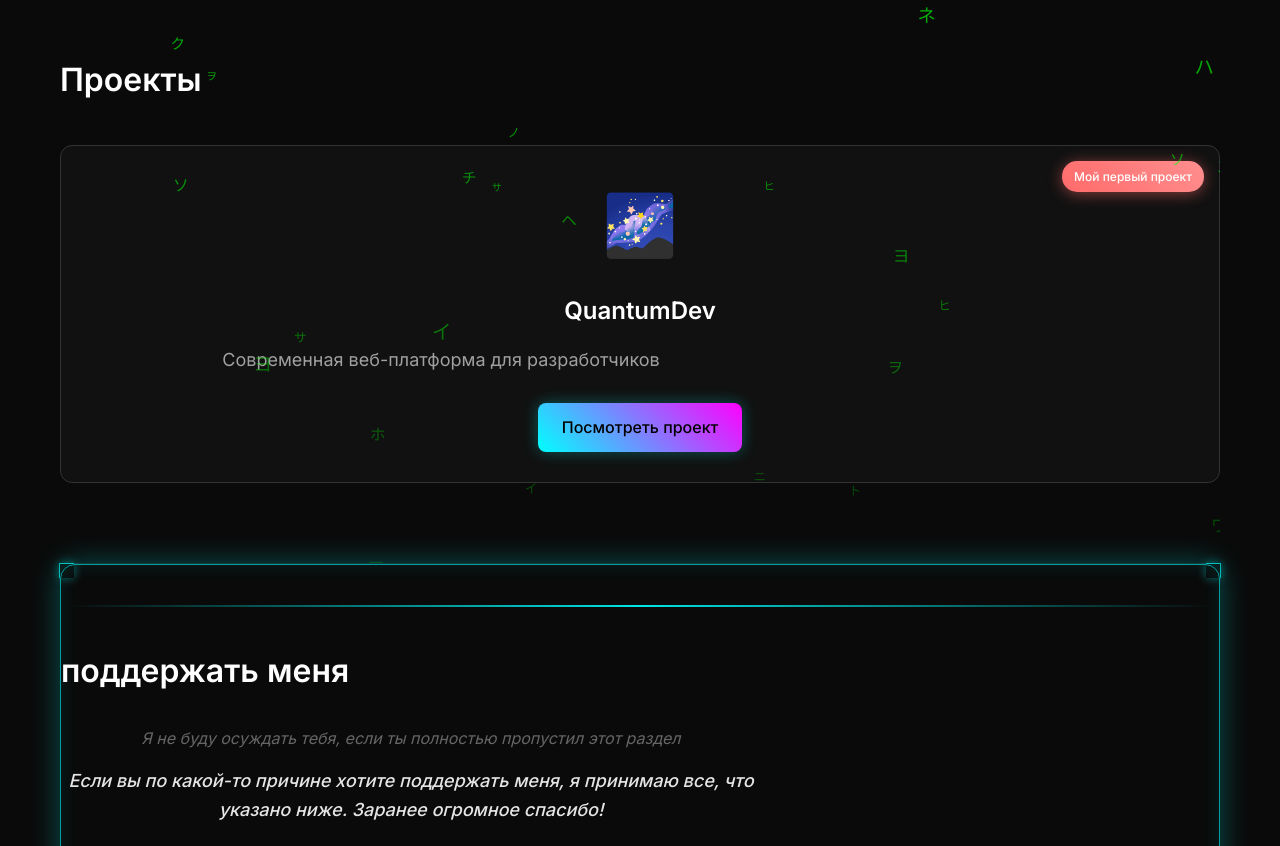
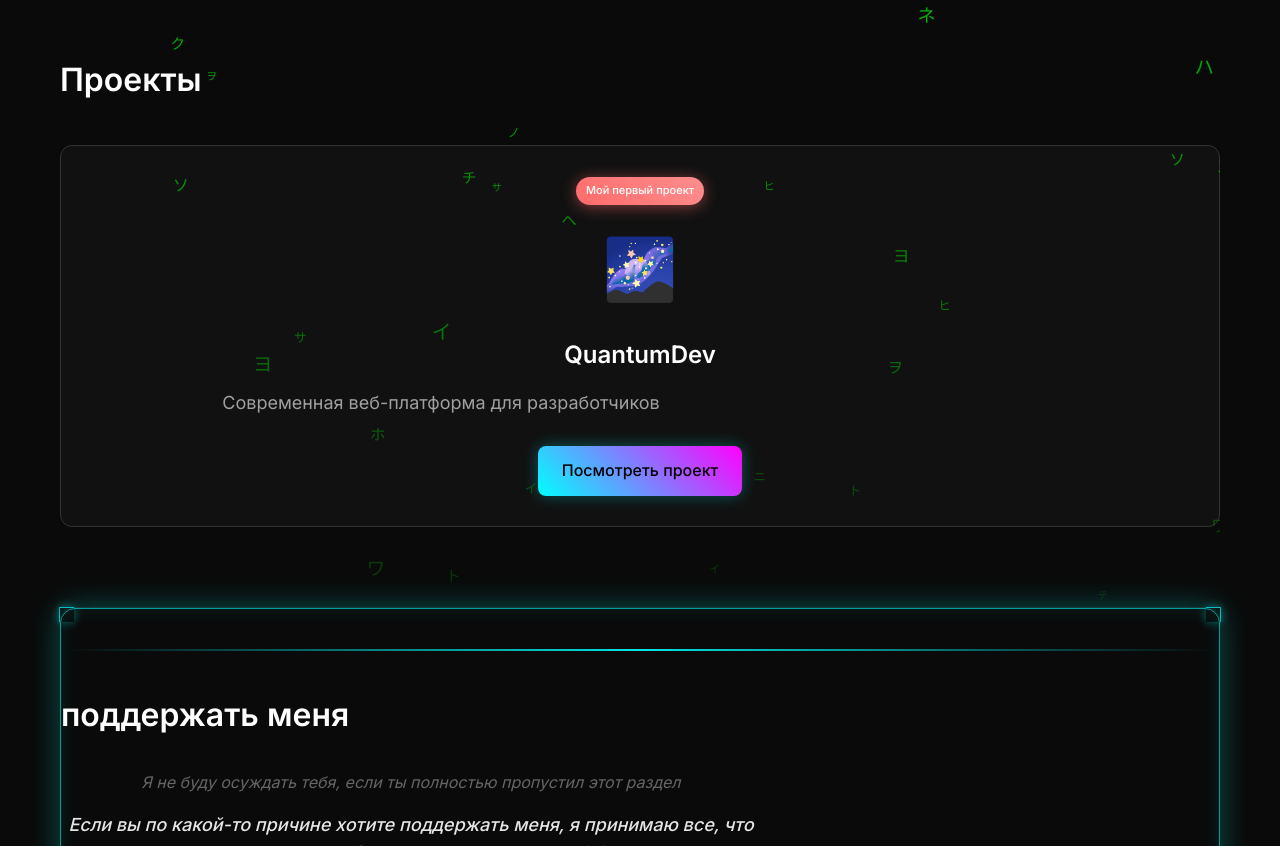
Before and after one commit to wenlixxq1/lovly.ru, a website: page index.html in a window 1280 px wide. Shown: the part 1954-2800 px from the top of the page. Drawn offline with nearby package versions, Linux system fonts and the light colour scheme; no server answers; animation ran at ten frames a second.

Commit message:
Update style.css

```diff
--- a/style.css
+++ b/style.css
@@ -855,8 +855,6 @@ body {
         padding: 6px 12px;
     }
 
-
-
     .back-to-top {
         bottom: 20px;
         width: 50px;
@@ -874,6 +872,15 @@ body {
     .project-link {
         width: 100%;
         text-align: center;
+    }
+}
+
+    .project-badge {
+        position: static;
+        display: inline-block;
+        margin-bottom: 15px;
+        font-size: 11px;
+        padding: 5px 10px;
     }
 }
 
```
